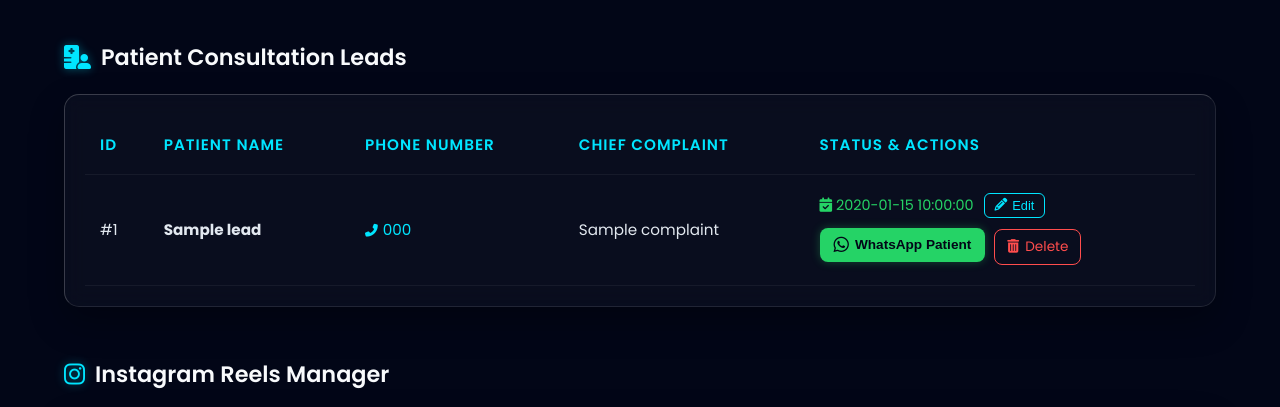
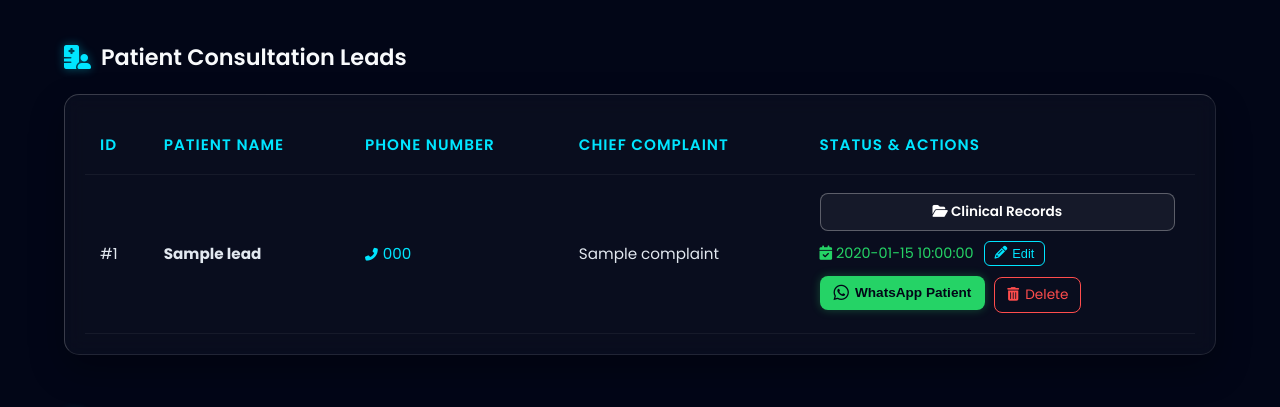
Before and after one commit to prathuuu294/Vighnaharta-Hi-Tech-Dental-Care, a Flask app: template templates/admin.html in a window 1280 px wide. Shown: the part 125-532 px from the top of the page. Run offline with Flask 3, Linux system fonts and the light colour scheme; the template is opened without the code that fills it: most values are stand-ins (such as "Sample title", 1, 10 or a date in 2020).

Commit message:
Update admin.html

```diff
--- a/templates/admin.html
+++ b/templates/admin.html
@@ -112,6 +112,9 @@
                         <td><a href="tel:{{ lead.phone }}"><i class="fas fa-phone-alt" style="font-size: 0.8rem; margin-right: 5px;"></i>{{ lead.phone }}</a></td>
                         <td>{{ lead.complaint }}</td>
                         <td>
+                            <!-- NEW CLINICAL RECORDS BUTTON -->
+                            <a href="/records/{{ lead.id }}" class="action-btn" style="background: rgba(255,255,255,0.05); color: #fff; border: 1px solid rgba(255,255,255,0.3); text-decoration: none; display: block; text-align: center; margin-bottom: 10px;"><i class="fas fa-folder-open"></i> Clinical Records</a>
+
                             {% if lead.appointment_date %}
                                 <div class="status-scheduled">
                                     <span><i class="fas fa-calendar-check"></i> {{ lead.appointment_date }}</span>
```
